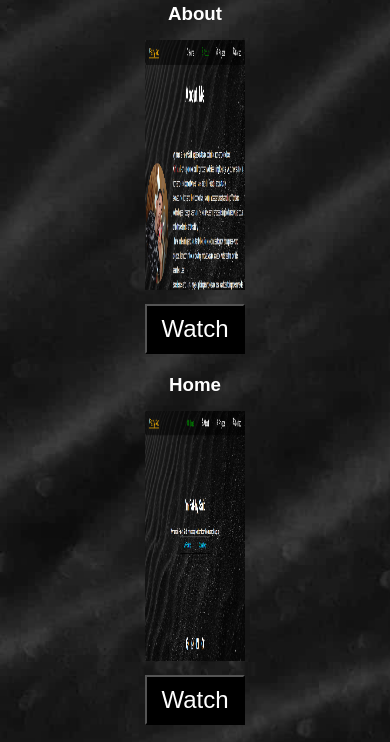
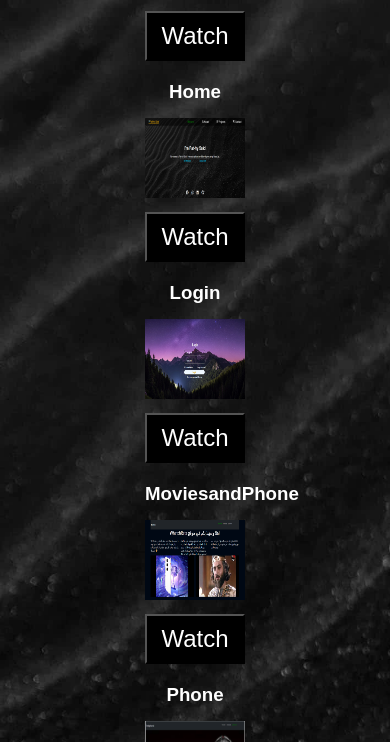
Before and after one commit to Fathy-Said-Hub/portfolio, a plain HTML site: page Porjects.html in a window 390 px wide. Shown: the part 635-1377 px from the top of the page. Drawn offline with Linux system fonts and the light colour scheme.

Commit message:
Update projects.css

```diff
--- a/css/projects.css
+++ b/css/projects.css
@@ -182,9 +182,10 @@ display: none;
 }
 .projects img{
     width: 100px;
+    height: 80px;
 }
 .sec{
-    min-height: 400vh;
+    min-height: 250vh;
 }
 
 }
```
